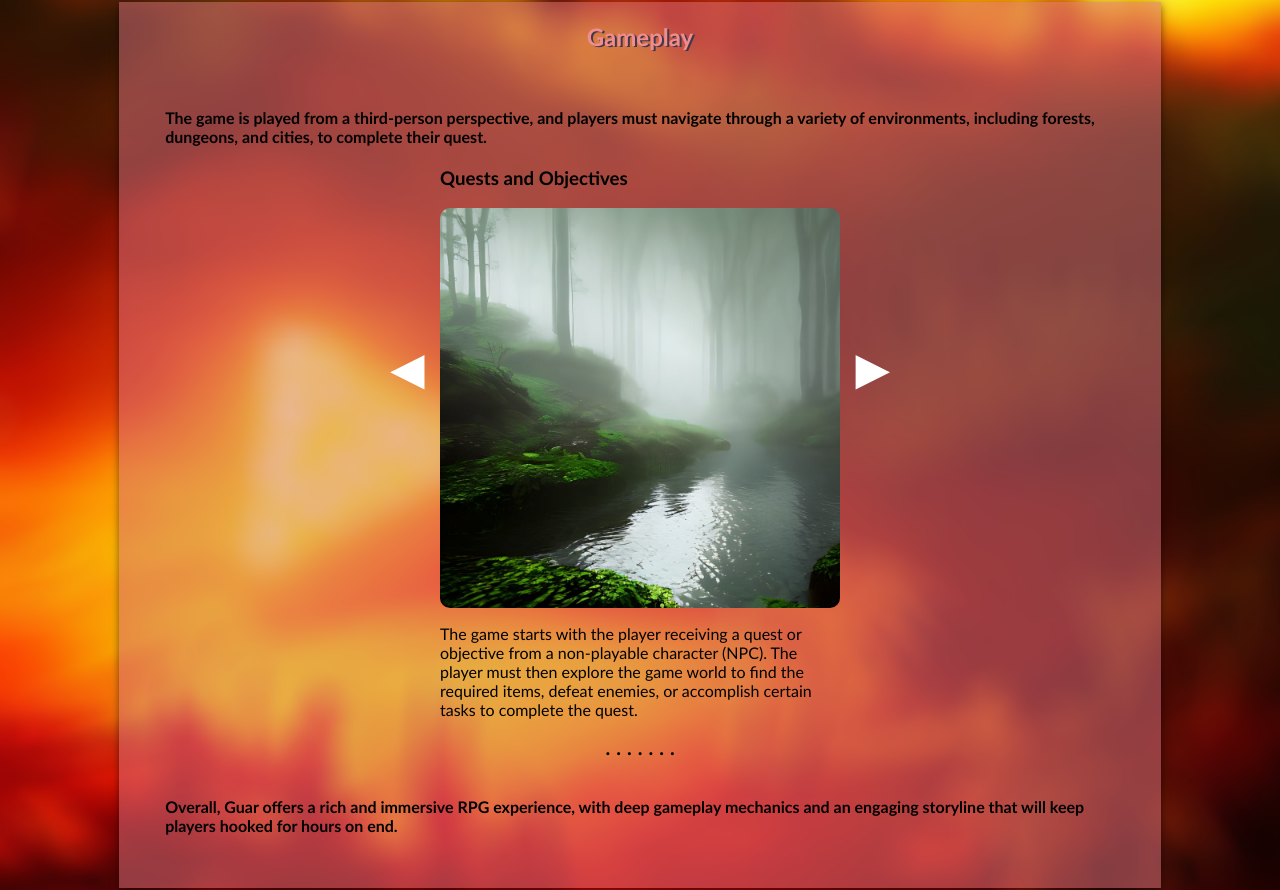
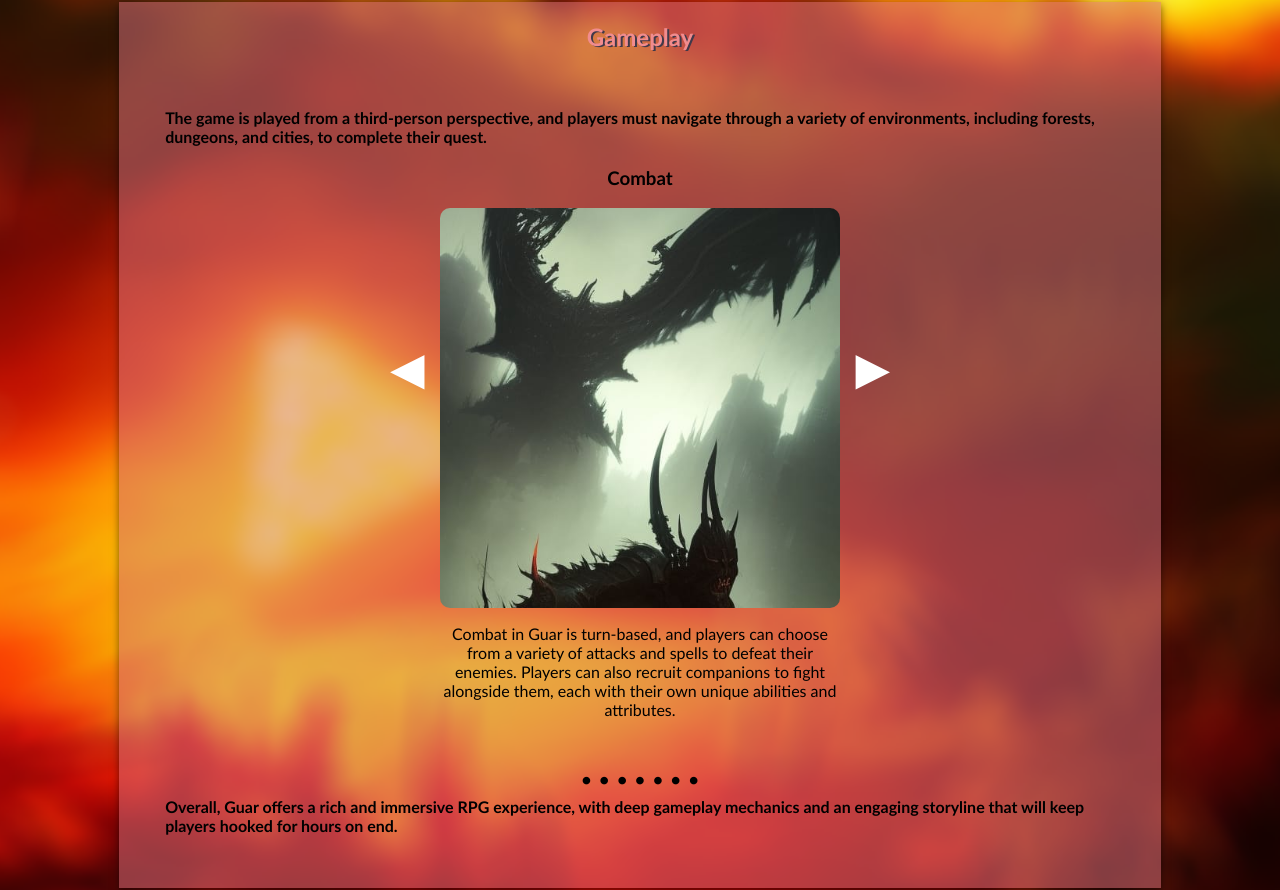
Before and after one commit to JBernardoRebelo/Guar-Website, a React (Create React App) app: page / in a window 1280 px wide. Shown: the part 1629-2519 px from the top of the page. Built offline with nearby package versions, Linux system fonts and the light colour scheme.

Commit message:
add carousel animation and auto slide

```diff
--- a/src/Components/Gameplay.js
+++ b/src/Components/Gameplay.js
@@ -5,48 +5,91 @@ import GameplaySlider from "./GameplaySlider";
 import { _InfoSection } from "../Style";
 import { _TextBox } from "../Style";
 
-import img_pumpkin from '../Images/pumpkin.png';
-import img_creature from '../Images/creature.jpg';
-import img_white_creature from '../Images/white_creature.PNG';
-import img_swamp from '../Images/swamp.png'
+import img_pumpkin from "../Images/pumpkin.png";
+import img_creature from "../Images/creature.jpg";
+import img_white_creature from "../Images/white_creature.PNG";
+import img_swamp from "../Images/swamp.png";
+import img_character from "../Images/character.jpg";
+import img_dwarf from "../Images/dwarf.png";
+import img_banner from "../Images/pumpkinbanner.png";
 
-export default function Gameplay(){
-
+export default function Gameplay() {
 	const slides = [
-        {image: img_swamp, title: "Quests and Objectives", description: " The game starts with the player receiving a quest or objective from a non-playable character (NPC). The player must then explore the game world to find the required items, defeat enemies, or accomplish certain tasks to complete the quest."},
-        {image: img_creature, title: "Combat", description: "Combat in Guar is turn-based, and players can choose from a variety of attacks and spells to defeat their enemies. Players can also recruit companions to fight alongside them, each with their own unique abilities and attributes."},
-        {image: img_pumpkin, title: "Leveling up", description: "As players progress through the game, they earn experience points (XP) for defeating enemies and completing quests. XP allows the player to level up, increasing their stats and unlocking new abilities."},
-        {image: img_white_creature, title: "Exploration", description: "The world of Guar is vast, and players must explore it to find hidden treasures, secret locations, and valuable resources. Exploration is also necessary to progress through the main storyline and complete quests."},
-        {image: img_white_creature, title: "Crafting and Upgrading", description: "The game features a robust crafting system that allows players to create weapons, armor, and other items using resources gathered from the game world. Players can also upgrade their existing gear to make it more powerful."},
-        {image: img_white_creature, title: "Social Interaction", description: "Players can interact with NPCs in the game world, building relationships and earning rewards for completing social objectives."},
-        {image: img_white_creature, title: "Repeat", description: "The gameplay cycle repeats as the player progresses through the game, completing quests, leveling up, exploring new areas, and facing increasingly difficult challenges."},
+		{
+			image: img_swamp,
+			title: "Quests and Objectives",
+			description:
+				" The game starts with the player receiving a quest or objective from a non-playable character (NPC). The player must then explore the game world to find the required items, defeat enemies, or accomplish certain tasks to complete the quest.",
+		},
+		{
+			image: img_creature,
+			title: "Combat",
+			description:
+				"Combat in Guar is turn-based, and players can choose from a variety of attacks and spells to defeat their enemies. Players can also recruit companions to fight alongside them, each with their own unique abilities and attributes.",
+		},
+		{
+			image: img_pumpkin,
+			title: "Leveling up",
+			description:
+				"As players progress through the game, they earn experience points (XP) for defeating enemies and completing quests. XP allows the player to level up, increasing their stats and unlocking new abilities.",
+		},
+		{
+			image: img_white_creature,
+			title: "Exploration",
+			description:
+				"The world of Guar is vast, and players must explore it to find hidden treasures, secret locations, and valuable resources. Exploration is also necessary to progress through the main storyline and complete quests.",
+		},
+		{
+			image: img_banner,
+			title: "Crafting and Upgrading",
+			description:
+				"The game features a robust crafting system that allows players to create weapons, armor, and other items using resources gathered from the game world. Players can also upgrade their existing gear to make it more powerful.",
+		},
+		{
+			image: img_character,
+			title: "Social Interaction",
+			description:
+				"Players can interact with NPCs in the game world, building relationships and earning rewards for completing social objectives.",
+		},
+		{
+			image: img_dwarf,
+			title: "Repeat",
+			description:
+				"The gameplay cycle repeats as the player progresses through the game, completing quests, leveling up, exploring new areas, and facing increasingly difficult challenges.",
+		},
 	];
 
 	const containerStyles = {
-        width: '400px',
-        height: '400px',
-        margin: '0 auto'
-    }
+		width: "400px",
+		height: "400px",
+		margin: "0 auto",
+	};
 
 	const marginTop = {
-        marginTop: '230px'
-    }
+		marginTop: "230px",
+	};
 
-    return(
+	return (
 		<_InfoSection>
 			<h2 className="Title">Gameplay</h2>
 			<_TextBox>
 				<p className="Info">
-                    <h4> The game is played from a third-person perspective, and players must navigate through a variety of environments, including forests, dungeons, and cities, to complete their quest.
+					<h4>
+						{" "}
+						The game is played from a third-person perspective, and players must
+						navigate through a variety of environments, including forests,
+						dungeons, and cities, to complete their quest.
 					</h4>
 					<div style={containerStyles}>
-                        <GameplaySlider slides={slides}/>
+						<GameplaySlider slides={slides} parentWidth={400} />
 					</div>
 					<h4 style={marginTop}>
-                    Overall, Guar offers a rich and immersive RPG experience, with deep gameplay mechanics and an engaging storyline that will keep players hooked for hours on end.
+						Overall, Guar offers a rich and immersive RPG experience, with deep
+						gameplay mechanics and an engaging storyline that will keep players
+						hooked for hours on end.
 					</h4>
 				</p>
 			</_TextBox>
 		</_InfoSection>
-    )
+	);
 }
--- a/src/Components/GameplaySlider.js
+++ b/src/Components/GameplaySlider.js
@@ -1,68 +1,99 @@
 /* eslint-disable react/jsx-pascal-case */
 import React from "react";
+import { useEffect } from "react";
+import { useCallback } from "react";
 import { useState } from "react";
+import { useRef } from "react";
 
 import { _SliderStyles } from "../Style";
 
+const slidesContainerStyles = {
+	display: "flex",
+	height: "100%",
+	transition: "transform ease-out 0.5s",
+};
 
-export default function GameplaySlider({slides}){
+const slidesContainerOverFlowStyles = {
+	overflow: "hidden",
+	height: "100%",
+};
 
-    const[currentIndex, setCurrentIndex] = useState(0);
+export default function GameplaySlider({ slides, parentWidth }) {
+	const timerRef = useRef(null);
+	const [currentIndex, setCurrentIndex] = useState(0);
 
 	// Inline
-    const slideStyles = {
-        width: '100%',
-        height: '100%',
-        borderRadius: '10px',
-        backgroundPosition: 'center',
-        backgroundSize: 'cover',
-        backgroundImage: `url(${slides[currentIndex].image})`
-    }
+	const getSlidesWithBackground = (slideIndex) => ({
+		height: "100%",
+		borderRadius: "10px",
+		backgroundPosition: "center",
+		backgroundSize: "cover",
+		backgroundImage: `url(${slides[slideIndex].image})`,
+		width: `${parentWidth}px`,
+	});
 
-    const dotsContainerStyles = {
-        display: 'flex',
-        justifyContent: 'center'
-    }
-
-    const dotStyles = {
-        nargin: '0 3px',
-        cursor: 'pointer',
-        fontSize: '20px',
-        fontWeight: 'bolder'
-    }
+	const getSlidesContainerStylesWithWidth = () => ({
+		...slidesContainerStyles,
+		width: parentWidth * slides.length,
+		transform: `translateX(${-(currentIndex * parentWidth)}px)`,
+	});
 
 	// Logic
 	const goToPrevious = () => {
-
 		const isFirstSlide = currentIndex === 0;
 		const newIndex = isFirstSlide ? slides.length - 1 : currentIndex - 1;
 
 		setCurrentIndex(newIndex);
-    }
+	};
 
-    const goToNext = () => {
-
+	const goToNext = useCallback(() => {
 		const isLastSlide = currentIndex === slides.length - 1;
 		const newIndex = isLastSlide ? 0 : currentIndex + 1;
 
 		setCurrentIndex(newIndex);
-    }
+	}, [currentIndex, slides]);
 
 	const goToSlide = (slideIndex) => {
 		setCurrentIndex(slideIndex);
+	};
+
+	// Auto Slide
+	useEffect(() => {
+		if (timerRef.current) {
+			clearTimeout(timerRef.current);
 		}
+		timerRef.current = setTimeout(() => {
+			goToNext();
+		}, 5000);
 
-    return(
+		return () => clearTimeout(timerRef.current);
+	}, [goToNext]);
+
+	return (
 		<_SliderStyles>
 			{/* Arrows */}
-            <div className="leftArrowStyles" onClick={goToPrevious}>◀</div>
-            <div className="rightArrowStyles" onClick={goToNext}>▶</div>
+			<div className="leftArrowStyles" onClick={goToPrevious}>
+				◀
+			</div>
+			<div className="rightArrowStyles" onClick={goToNext}>
+				▶
+			</div>
 
 			{/* Title */}
 			<h3>{slides[currentIndex].title}</h3>
 
 			{/* Images */}
-            <div style={slideStyles}></div>
+			<div style={slidesContainerOverFlowStyles}>
+				<div style={getSlidesContainerStylesWithWidth()}>
+					{slides.map((_, slideIndex) => (
+						<div
+							key={slideIndex}
+							style={getSlidesWithBackground(slideIndex)}
+						></div>
+					))}
+				</div>
+			</div>
+			{/* <div style={slideStyles}></div> */}
 
 			{/* Description */}
 			<p>{slides[currentIndex].description}</p>
@@ -73,12 +104,12 @@ export default function GameplaySlider({slides}){
 					<div
 						className="dotStyles"
 						key={slideIndex}
-                        onClick={() => goToSlide(slideIndex)}>
+						onClick={() => goToSlide(slideIndex)}
+					>
 						.
 					</div>
-                )
-                )}
+				))}
 			</div>
 		</_SliderStyles>
-    )
+	);
 }
--- a/src/Style.jsx
+++ b/src/Style.jsx
@@ -138,6 +138,7 @@ export const _SliderStyles = styled.section`
         height: 100%;
         width: 100%;
         position: relative;
+        text-align: center;
 
         .leftArrowStyles{
             position: absolute;
@@ -170,7 +171,7 @@ export const _SliderStyles = styled.section`
         .dotStyles{
             margin: 0 3px;
             cursor: pointer;
-            font-size: 20px;
+            font-size: 50px;
             font-weight: bolder;
         }
 
```
Lines whose indentation alone changed are shown as unchanged.
